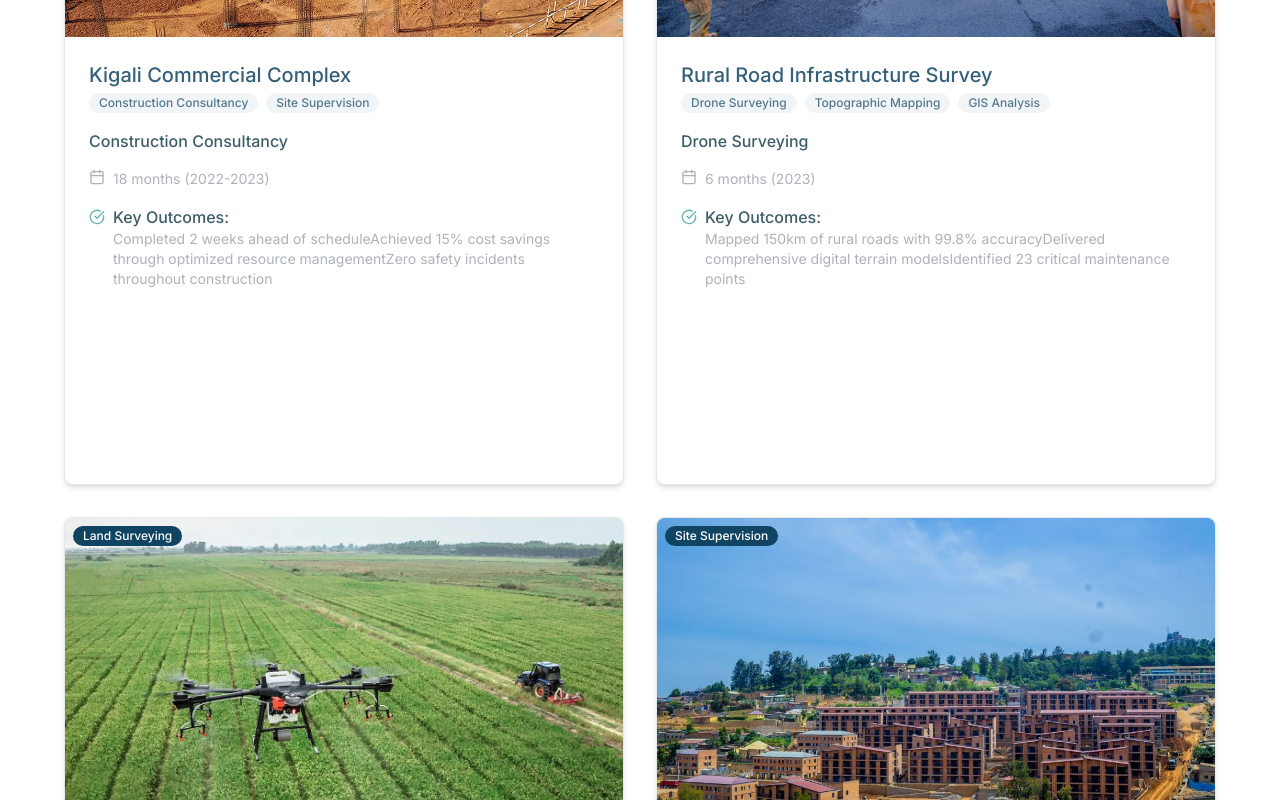
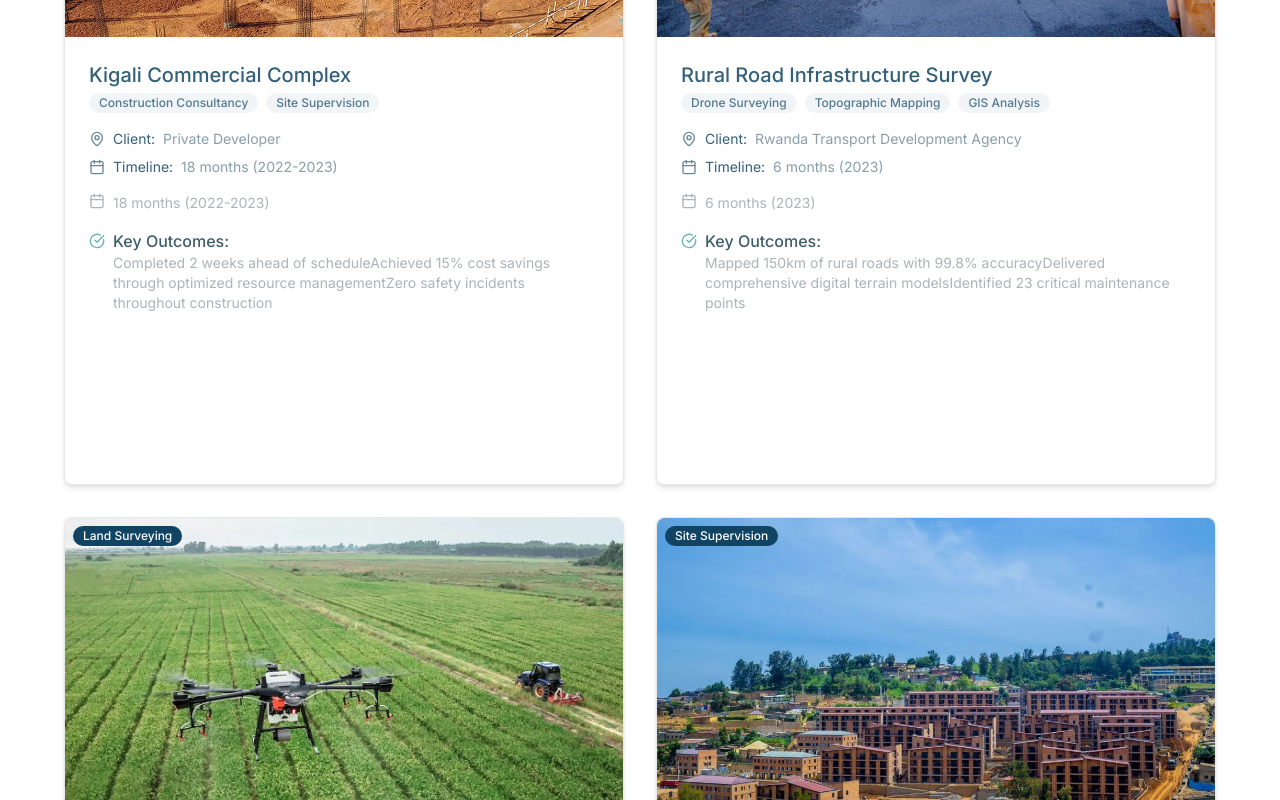
Before and after one commit to DavidMANZI-093/apex, a Next.js app: page / in a window 1280 px wide. Shown: the part 4420-5220 px from the top of the page. Built offline with nearby package versions, Linux system fonts and the light colour scheme.

Commit message:
Auto-commit at 03/07/2025, 11:26:36 for inactivity period...

```diff
--- a/src/components/ui/card.tsx
+++ b/src/components/ui/card.tsx
@@ -68,8 +68,17 @@ const CardEx = (props: PropsEx) => {
             </div>
 
             <div className='flex flex-col gap-2'>
-                <h5 className='!font-medium !text-midnight-green/90'>{props.category}</h5>
+                <div className='flex gap-2 items-center'>
+                    <MapPin className='w-4 h-4 text-slate-gray' />
+                    <p className='text-sm text-indigo-dye/85'>Client:</p>
+                    <p className='text-sm text-slate-gray/80'>{props.client}</p>
+                </div>
 
+                <div className='flex gap-2 items-center'>
+                    <Calendar className='w-4 h-4 text-slate-gray' />
+                    <p className='text-sm text-indigo-dye/85'>Timeline:</p>
+                    <p className='text-sm text-slate-gray/80'>{props.timeline}</p>
+                </div>
             </div>
 
             <div className='flex gap-2'>
```
